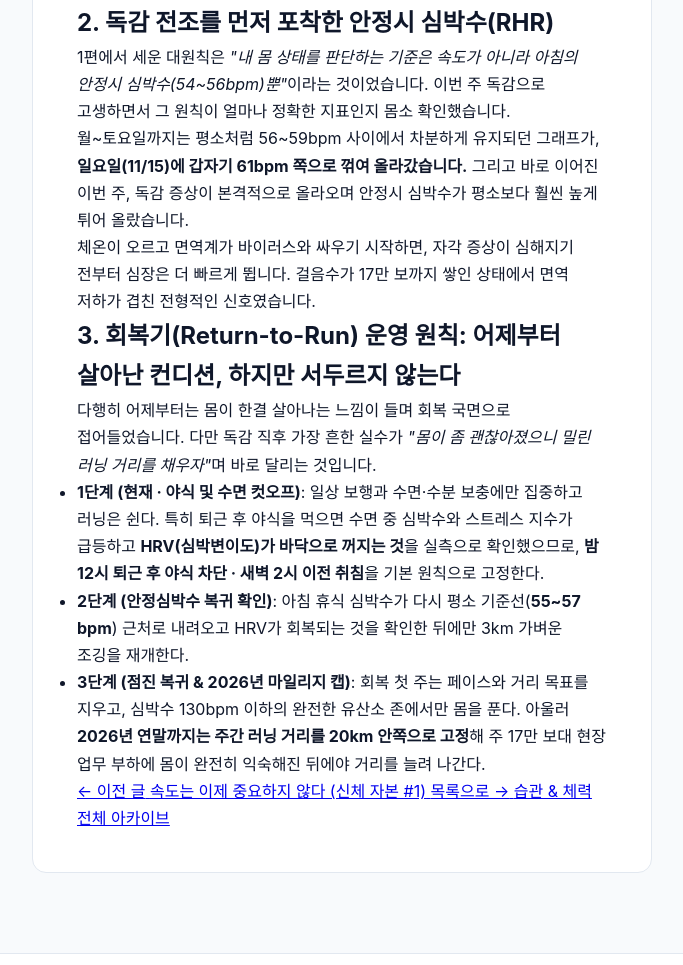
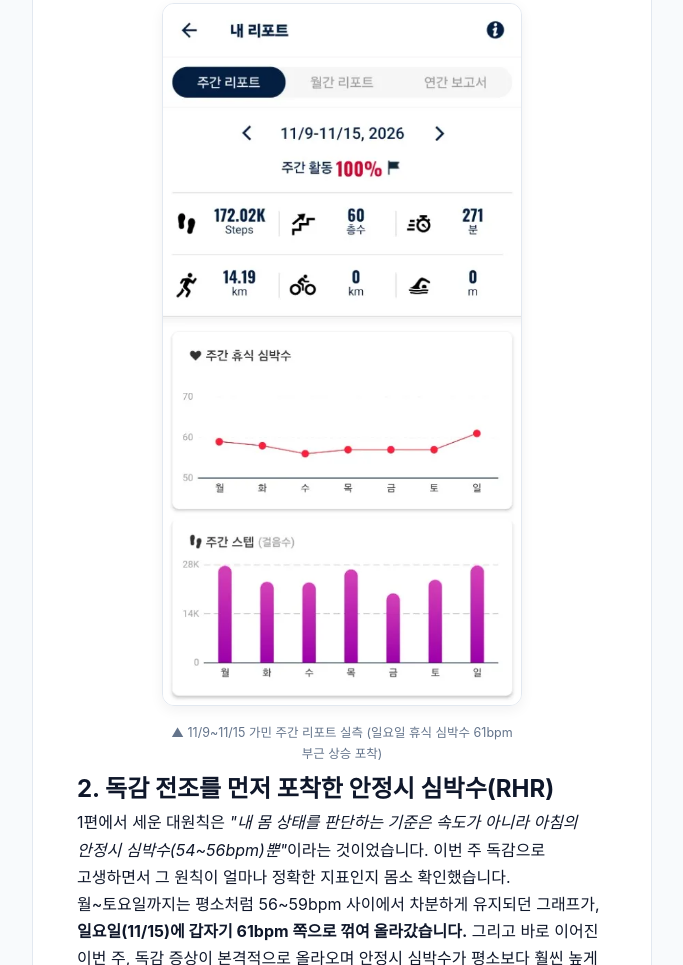
Before and after one commit to chicstory/justmakehabit, a plain HTML site: page assets/2026-11-20-fitness-nov-w2-steps-rhr-flu.html in a window 1280 px wide. Shown: the part 890-1855 px from the top of the page, without its empty margins (161-844 px from the left). Drawn offline with Linux system fonts and the light colour scheme; no server answers; a web font is replaced by a local one.

Commit message:
docs(fitness): embed Nov W2 Garmin weekly report WebP image

```diff
--- a/assets/2026-11-20-fitness-nov-w2-steps-rhr-flu.html
+++ b/assets/2026-11-20-fitness-nov-w2-steps-rhr-flu.html
@@ -109,6 +109,11 @@
               </tbody>
             </table>
           </div>
+
+          <figure style="margin: 20px auto 4px; max-width: 360px; text-align: center;">
+            <img src="images/2026-11-15-garmin-weekly.webp" alt="2026년 11월 9일~15일 가민 주간 리포트 (172.02K 스텝, 14.19km, 일요일 휴식 심박수 상승)" width="523" height="1024" loading="lazy" style="width: 100%; height: auto; border-radius: 12px; border: 1px solid #E2E8F0; box-shadow: 0 4px 14px rgba(15, 23, 42, 0.06);">
+            <figcaption style="margin-top: 8px; font-size: 12.5px; color: #64748B;">▲ 11/9~11/15 가민 주간 리포트 실측 (일요일 휴식 심박수 61bpm 부근 상승 포착)</figcaption>
+          </figure>
         </section>
 
         <!-- 본문 챕터 2 -->
```
Also changed, not shown: assets/images/2026-11-15-garmin-weekly.webp (added).
